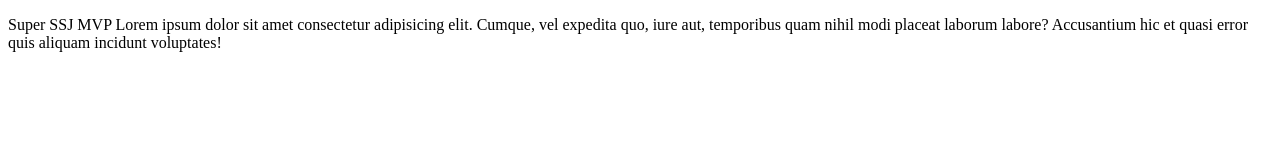
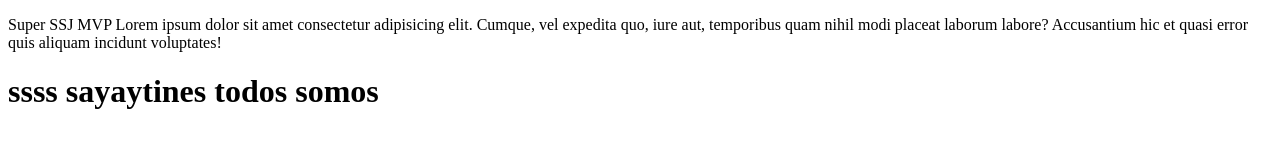
Before and after one commit to AdrixVR23/Proyecto001, a plain HTML site: page index.html in a window 1280 px wide. Drawn offline with Linux system fonts and the light colour scheme.

Commit message:
Super punto de control 1, se agrego un ignore

```diff
--- a/index.html
+++ b/index.html
@@ -11,5 +11,6 @@
         Super SSJ MVP
         Lorem ipsum dolor sit amet consectetur adipisicing elit. Cumque, vel expedita quo, iure aut, temporibus quam nihil modi placeat laborum labore? Accusantium hic et quasi error quis aliquam incidunt voluptates!
     </p>
+    <h1>ssss sayaytines todos somos</h1>
 </body>
 </html>
```
Also changed, not shown: extras/texto.txt (added), img/img.jpg (added), 1 other file.
